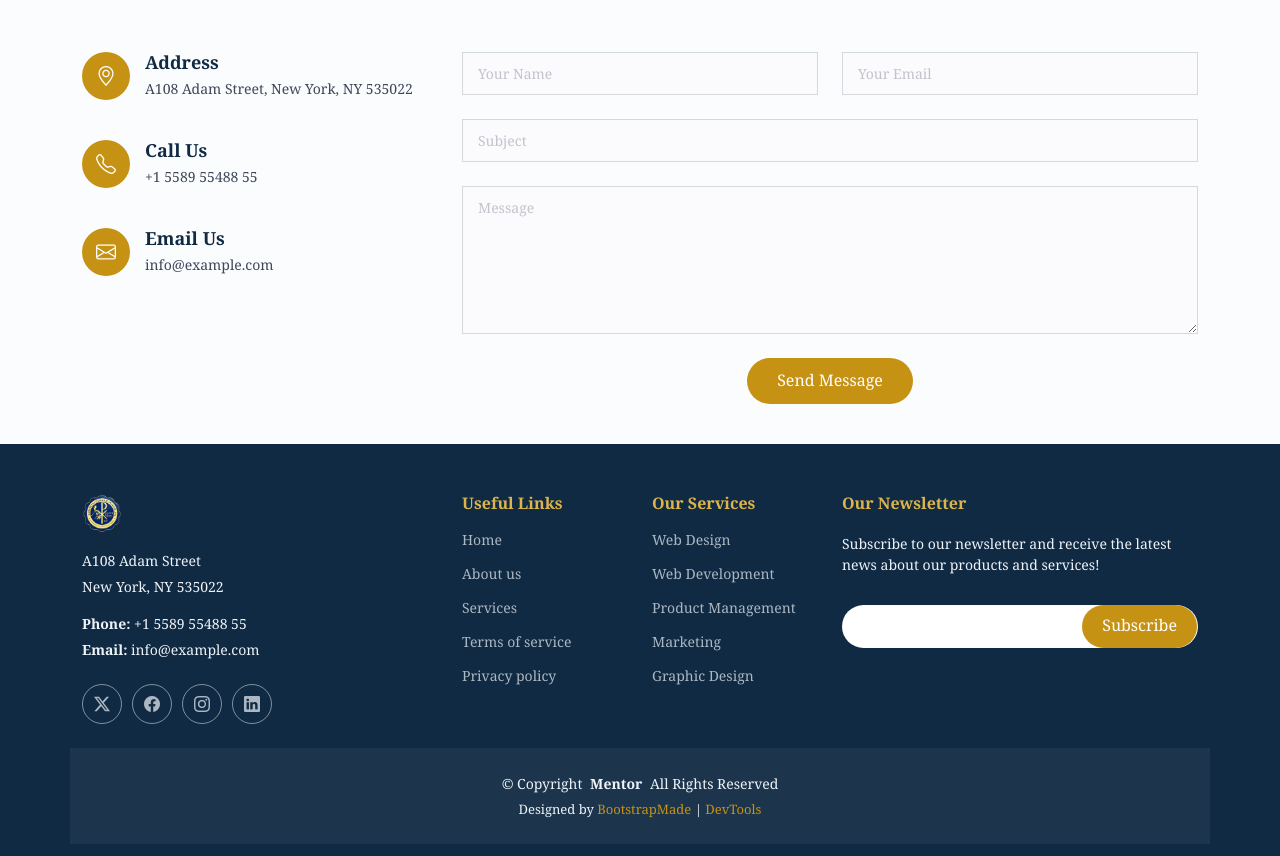
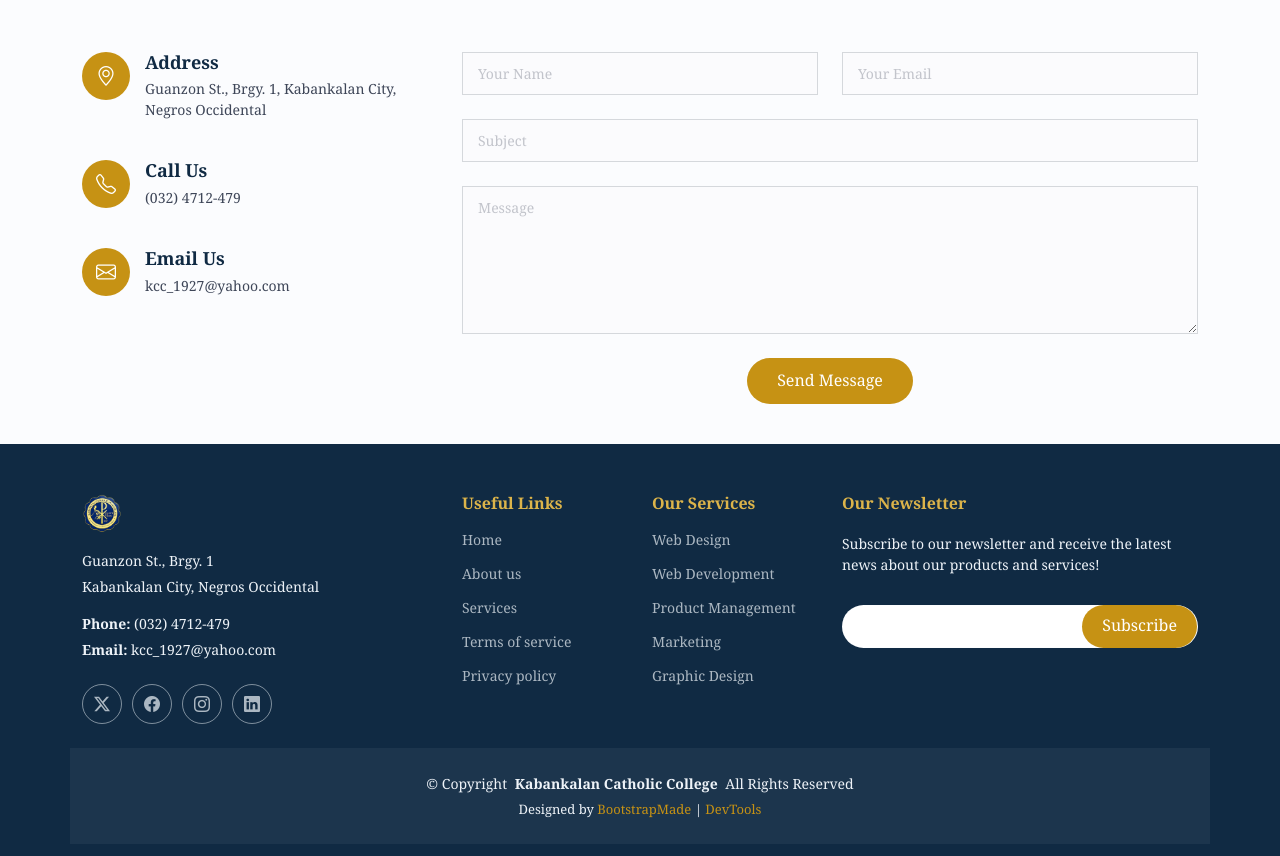
Before and after one commit to cento-nova1/cento-project-2, a plain HTML site: page contact.html in a window 1280 px wide. Shown: the part 722-1578 px from the top of the page. Drawn offline with Linux system fonts and the light colour scheme.

Commit message:
final output

```diff
--- a/contact.html
+++ b/contact.html
@@ -4,7 +4,7 @@
 <head>
   <meta charset="utf-8">
   <meta content="width=device-width, initial-scale=1.0" name="viewport">
-  <title>Contact - Mentor Bootstrap Template</title>
+  <title>Contact - Kabankalan Catholic College</title>
   <meta name="description" content="">
   <meta name="keywords" content="">
 
@@ -113,8 +113,9 @@
 
       <div class="mb-5" data-aos="fade-up" data-aos-delay="200">
         <iframe style="border:0; width: 100%; height: 300px;"
-          src="https://www.google.com/maps/embed?pb=!1m14!1m8!1m3!1d48389.78314118045!2d-74.006138!3d40.710059!3m2!1i1024!2i768!4f13.1!3m3!1m2!1s0x89c25a22a3bda30d%3A0xb89d1fe6bc499443!2sDowntown%20Conference%20Center!5e0!3m2!1sen!2sus!4v1676961268712!5m2!1sen!2sus"
-          frameborder="0" allowfullscreen="" loading="lazy" referrerpolicy="no-referrer-when-downgrade"></iframe>
+          src="https://maps.google.com/maps?q=Kabankalan%20Catholic%20College%2C%20Guanzon%20Street%2C%20Barangay%201%2C%20Kabankalan%20City%2C%20Negros%20Occidental%2C%20Philippines&amp;t=&amp;z=16&amp;ie=UTF8&amp;iwloc=&amp;output=embed"
+          title="Map showing Kabankalan Catholic College in Brgy. 1, Kabankalan City"
+          allowfullscreen="" loading="lazy" referrerpolicy="no-referrer-when-downgrade"></iframe>
       </div><!-- End Google Maps -->
 
       <div class="container" data-aos="fade-up" data-aos-delay="100">
@@ -126,7 +127,7 @@
               <i class="bi bi-geo-alt flex-shrink-0"></i>
               <div>
                 <h3>Address</h3>
-                <p>A108 Adam Street, New York, NY 535022</p>
+                <p>Guanzon St., Brgy. 1, Kabankalan City, Negros Occidental</p>
               </div>
             </div><!-- End Info Item -->
 
@@ -134,7 +135,7 @@
               <i class="bi bi-telephone flex-shrink-0"></i>
               <div>
                 <h3>Call Us</h3>
-                <p>+1 5589 55488 55</p>
+                <p>(032) 4712-479</p>
               </div>
             </div><!-- End Info Item -->
 
@@ -142,7 +143,7 @@
               <i class="bi bi-envelope flex-shrink-0"></i>
               <div>
                 <h3>Email Us</h3>
-                <p>info@example.com</p>
+                <p>kcc_1927@yahoo.com</p>
               </div>
             </div><!-- End Info Item -->
 
@@ -197,10 +198,10 @@
             <img src="assets/img/logo.png" alt="Kabankalan Catholic College logo">
           </a>
           <div class="footer-contact pt-3">
-            <p>A108 Adam Street</p>
-            <p>New York, NY 535022</p>
-            <p class="mt-3"><strong>Phone:</strong> <span>+1 5589 55488 55</span></p>
-            <p><strong>Email:</strong> <span>info@example.com</span></p>
+            <p>Guanzon St., Brgy. 1</p>
+            <p>Kabankalan City, Negros Occidental</p>
+            <p class="mt-3"><strong>Phone:</strong> <span>(032) 4712-479</span></p>
+            <p><strong>Email:</strong> <span>kcc_1927@yahoo.com</span></p>
           </div>
           <div class="social-links d-flex mt-4">
             <a href=""><i class="bi bi-twitter-x"></i></a>
@@ -247,7 +248,7 @@
     </div>
 
     <div class="container copyright text-center mt-4">
-      <p>© <span>Copyright</span> <strong class="px-1 sitename">Mentor</strong> <span>All Rights Reserved</span></p>
+      <p>© <span>Copyright</span> <strong class="px-1 sitename">Kabankalan Catholic College</strong> <span>All Rights Reserved</span></p>
       <div class="credits">
         <!-- All the links in the footer should remain intact. -->
         <!-- You can delete the links only if you've purchased the pro version. -->
```
